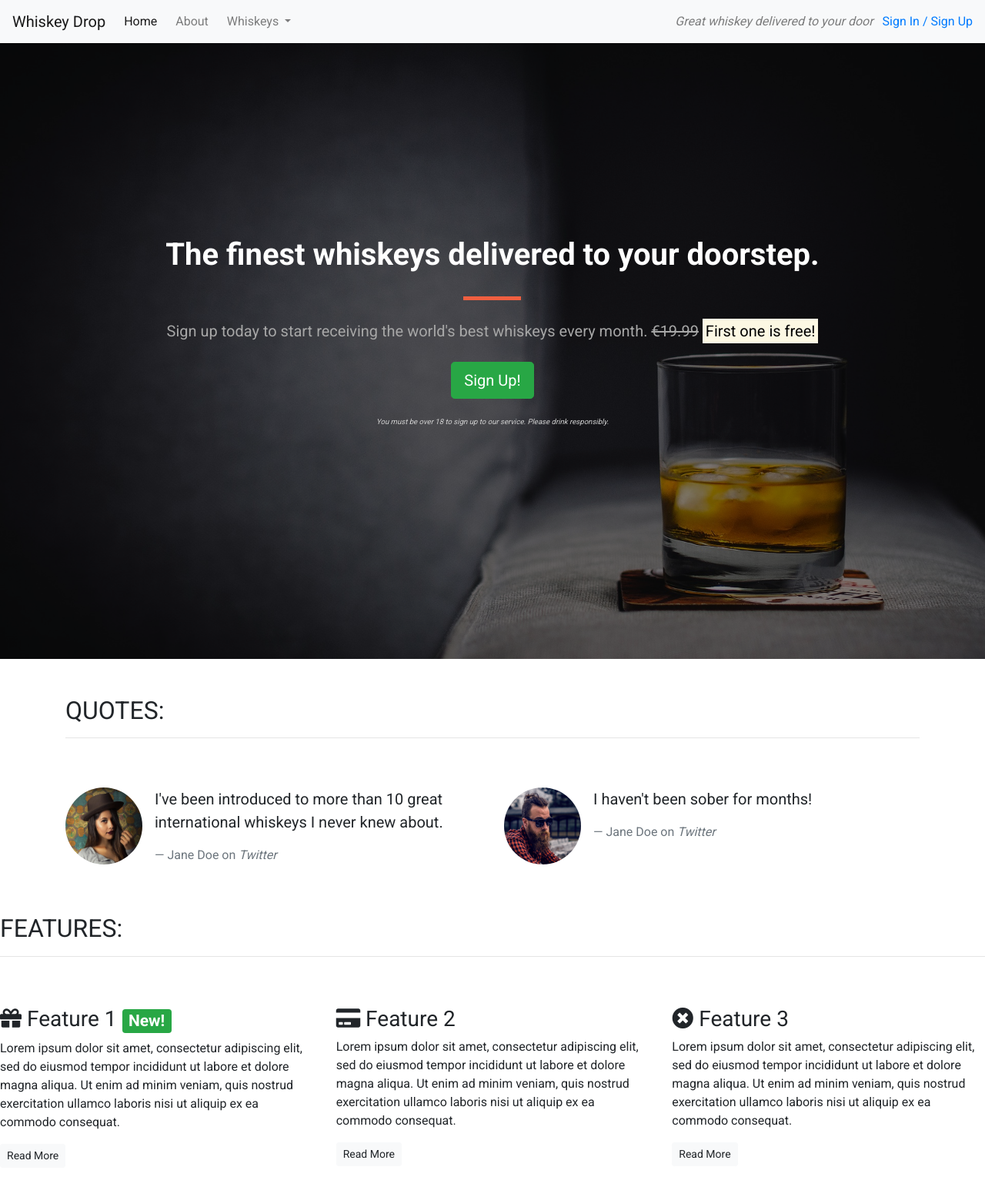
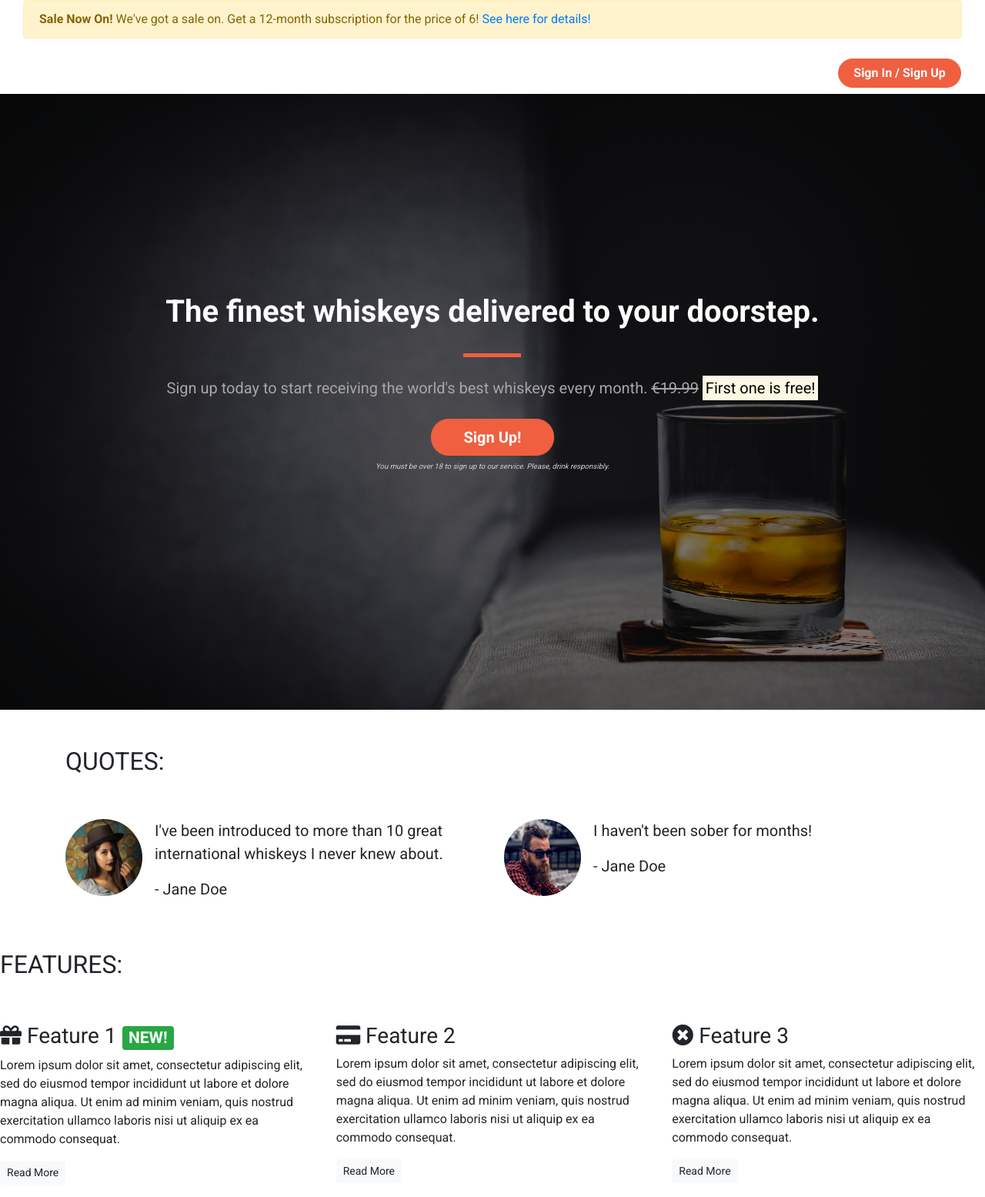
Before and after one commit to Leefarmer83/bootstrap, a plain HTML site: page bootstrap4/index.html in a window 1280 px wide. Shown: the whole page at 77% size. Before the commit the page ends 1533 px from the top, so only its background shows below. Drawn offline with nearby package versions, Linux system fonts and the light colour scheme.

Commit message:
session 3 style whiskey

```diff
--- a/bootstrap4/index.html
+++ b/bootstrap4/index.html
@@ -3,8 +3,8 @@
 
 <head>
     <meta charset="utf-8">
+    <title>Whiskey Drop | Taste a new whiskey every month</title>
     <meta name="viewport" content="width=device-width, initial-scale=1.0">
-    <title>Whiskey Drop | Taste a new whiskey every month</title>
     <link rel="stylesheet" href="https://maxcdn.bootstrapcdn.com/bootstrap/4.1.3/css/bootstrap.min.css">
     <link rel="stylesheet" href="https://use.fontawesome.com/releases/v5.6.1/css/all.css" integrity="sha384-gfdkjb5BdAXd+lj+gudLWI+BXq4IuLW5IT+brZEZsLFm++aCMlF1V92rMkPaX4PP" crossorigin="anonymous">
     <link href="https://fonts.googleapis.com/css?family=Roboto:400,700" rel="stylesheet">
@@ -12,10 +12,18 @@
 </head>
 
 <body>
-    <!--Nav-->
-    <nav class="navbar navbar-light navbar-expand-sm bg-light">
-        <a href="/" class="navbar-brand">
-                    Whiskey Drop</a>
+    <div class="container-fluid navalert-container">
+        <div class="container-fluid alert-container">
+            <div class="row d-none d-sm-block">
+                <div class="col-12">
+                    <div class="site-wide-alert alert alert-warning">
+                        <strong>Sale Now On!</strong> We've got a sale on. Get a 12-month subscription for the price of 6! <a href="">See here for details!</a>
+                    </div>
+                </div>
+            </div>
+        </div>
+        <nav class="navbar navbar-dark navbar-expand-sm">
+            <a href="/" class="navbar-brand">Whiskey Drop</a>
 
             <button class="navbar-toggler ml-auto" type="button" data-toggle="collapse" data-target="#navbarNavDropdown" aria-controls="navbarNavDropdown" aria-expanded="false" aria-label="Toggle navigation">
         <span class="navbar-toggler-icon"></span></button>
@@ -23,7 +31,7 @@
             <div class="collapse navbar-collapse" id="navbarNavDropdown">
                 <ul class="navbar-nav mr-auto">
                     <li class="active nav-item mr-2"><a class="nav-link" href="/">Home</a></li>
-                <li class="nav-item mr-2"><a class="nav-link" href="">About</a></li>
+                    <li class="nav-item mr-2"><a class="nav-link" href="/about">About</a></li>
                     <li class="nav-item dropdown">
                         <a class="nav-link dropdown-toggle" href="#" id="navbarDropdownMenuLink" role="button" data-toggle="dropdown" aria-haspopup="true" aria-expanded="false">
           Whiskeys
@@ -36,24 +44,15 @@
                         </div>
                     </li>
 
-                <li class="nav-item mr-2 d-block d-sm-none"><a class="nav-link" href="">Sign In / Sign Up</a></li>
+                    <li class="nav-item mr-2 d-block d-sm-none"><a class="nav-link" href="/login">Sign In / Sign Up</a></li>
                 </ul>
             </div>
             <div class="d-none d-md-block">
-            <p class="navbar-text my-auto mr-2"><i>Great whiskey delivered to your door</i></p>
-            <a href="/login">Sign In / Sign Up</a>
+                <p class="navbar-text my-auto mr-2"><i>Great whiskey delivered to your door!</i></p>
+                <a href="/login" class="btn btn--cta btn--red">Sign In / Sign Up</a>
             </div>
-        <!--</div>-->
         </nav>
-    <!--<div class="container alert-container">-->
-    <!--    <div class="row d-none d-sm-block">-->
-    <!--        <div class="col-12">-->
-    <!--            <div class="alert alert-warning">-->
-    <!--                <strong>Sale Now On!</strong> We've got a sale on. Get a 12 month subscription for the price of 6! <a href="">See here for more details</a>-->
-    <!--            </div>-->
-    <!--        </div>-->
-    <!--    </div>-->
-    <!--</div>-->
+    </div>
     <div class="container-fluid callout-container">
         <!-- Callout -->
         <div class="opaque-overlay">&nbsp;</div>
@@ -66,13 +65,13 @@
                         <s class="d-none d-sm-inline">€19.99</s>
                         <span class="d-inline d-sm-none"><br></span>
                         <strong><mark>First one is free!</mark></strong></p>
-                    <p><button class="btn btn-lg btn-success" data-toggle="modal" data-target="#signUpModal">Sign Up!</button></p>
-                    <p class="text-muted"><small>You must be over 18 to sign up to our service. Please drink responsibly.</small></p>
+                    <button class="btn btn-lg btn--cta btn--red" data-toggle="modal" data-target="#signUpModal">Sign Up!</button>
+                    <p class="text-muted"><small>You must be over 18 to sign up to our service. Please, drink responsibly.</small></p>
                 </section>
             </div>
         </div>
+        <!-- /.callout -->
     </div>
-    <!-- /.callout -->
 
     <!-- Quotes -->
     <div class="container quotes-container">
@@ -80,7 +79,6 @@
             <div class="row">
                 <div class="col-12 my-5">
                     <h2 class="text-uppercase">Quotes:</h2>
-                    <hr />
                 </div>
             </div>
             <div class="row">
@@ -92,7 +90,7 @@
                         <div class="media-body">
                             <blockquote class="blockquote">
                                 <p>I've been introduced to more than 10 great international whiskeys I never knew about.</p>
-                                <footer class="blockquote-footer">Jane Doe on <cite title="Twitter">Twitter</cite></footer>
+                                <p>- Jane Doe</p>
                             </blockquote>
                         </div>
                     </div>
@@ -105,15 +103,15 @@
                         <div class="media-body">
                             <blockquote class="blockquote">
                                 <p>I haven't been sober for months!</p>
-                                <footer class="blockquote-footer">Jane Doe on <cite title="Twitter">Twitter</cite></footer>
+                                <p>- Jane Doe</p>
                             </blockquote>
                         </div>
                     </div>
                 </div>
             </div>
         </section>
+        <!-- /.quotes -->
     </div>
-    <!-- /.quotes -->
 
     <!-- Features -->
     <div class="features-container">
@@ -121,13 +119,12 @@
             <div class="row">
                 <div class="col-12 my-5">
                     <h2 class="text-uppercase">Features:</h2>
-                    <hr />
                 </div>
             </div>
             <div class="row">
                 <div class="col-12 col-md-6 col-lg-4">
                     <div class="feature">
-                        <h3><i class="fas fa-gift d-none d-sm-inline"></i> Feature 1 <span class="badge badge-success">New!</span></h3>
+                        <h3><i class="fas fa-gift d-none d-sm-inline"></i> Feature 1 <span class="badge badge-success">NEW!</span></h3>
                         <p>Lorem ipsum dolor sit amet, consectetur adipiscing elit, sed do eiusmod tempor incididunt ut labore et dolore magna aliqua. Ut enim ad minim veniam, quis nostrud exercitation ullamco laboris nisi ut aliquip ex ea commodo consequat.</p>
                         <p><a class="btn btn-sm btn-light" href="">Read More</a></p>
                     </div>
@@ -148,8 +145,8 @@
                 </div>
             </div>
         </section>
+        <!-- /.features -->
     </div>
-    <!-- /.features -->
 
     <div class="modal" tabindex="-1" role="dialog" id="signUpModal">
         <div class="modal-dialog" role="document">
```
Lines whose indentation alone changed are shown as unchanged.
